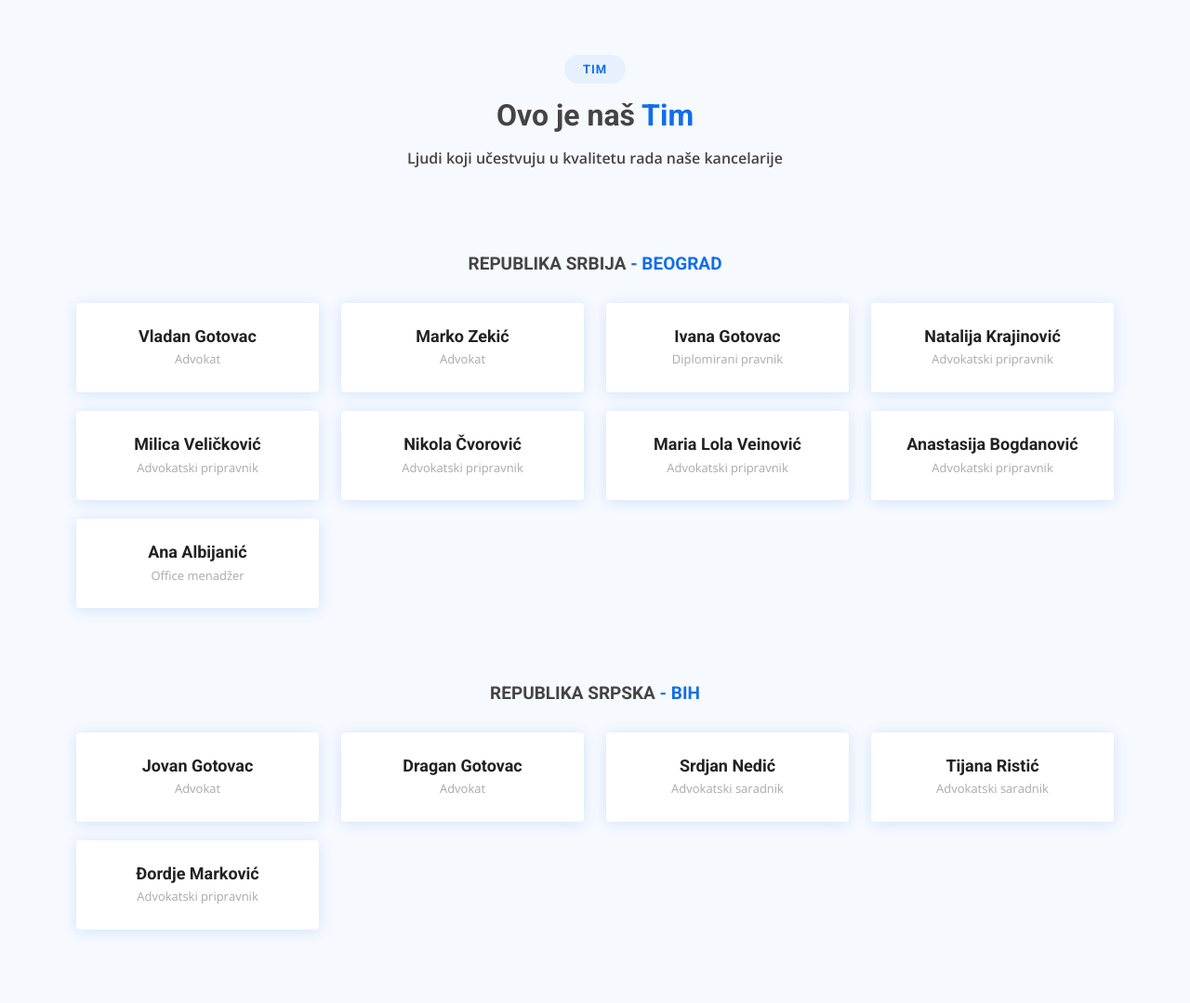
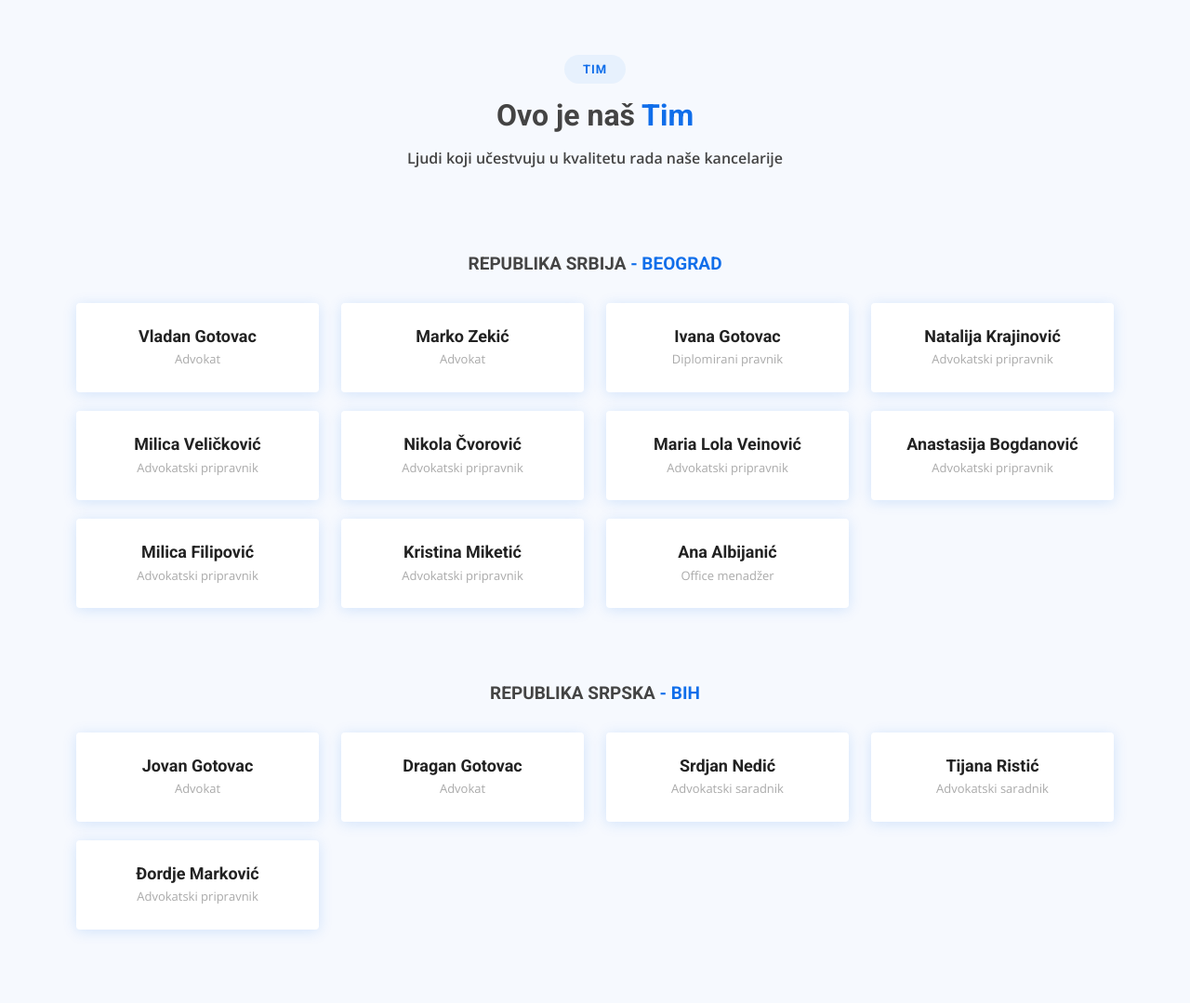
Before and after one commit to vucina99/gotoav-website, a PHP site: page / in a window 1280 px wide. Shown: the part 5251-6330 px from the top of the page at 93% size. Run offline with PHP 8.4, Linux system fonts and the light colour scheme.

Commit message:
add empl

```diff
--- a/index.php
+++ b/index.php
@@ -540,6 +540,17 @@
                         <i class="bi bi-arrow-90deg-right text-primary"></i> &nbsp; <span class="text-primary"> Advokatski pripravnik Anastasija Bogdanović  </span>
                         je na stručnoj praksi u advokatskoj kancelariji od marta 2024. godine. Diplomirala je u
                         novembru 2023. godine na Pravnom fakultetu Univerziteta u Beogradu.
+                    </p><br>
+
+                    <p>
+                        <i class="bi bi-arrow-90deg-right text-primary"></i> &nbsp; <span class="text-primary"> Advokatski pripravnik Milica Filipović  </span>
+                        je na stručnoj praksi u advokatskoj kancelariji od juna 2024. godine. Diplomirala je u
+                        aprilu 2024. godine na Pravnom fakultetu Univerziteta u Beogradu.
+                    </p><br>
+                    <p>
+                        <i class="bi bi-arrow-90deg-right text-primary"></i> &nbsp; <span class="text-primary"> Advokatski pripravnik Kristina Miketić  </span>
+                        je na stručnoj praksi u advokatskoj kancelariji od oktobra 2024. godine. Diplomirala je u
+                        junu 2024. godine na Pravnom fakultetu Univerziteta u Beogradu.
                     </p><br>
 
                     <p>
@@ -1271,6 +1282,25 @@
                     </div>
                 </div>
 
+                <div class="col-lg-3 col-md-6 d-flex align-items-stretch" data-aos="fade-up" data-aos-delay="100">
+                    <div class="member w-100">
+
+                        <div class="member-info  text-center">
+                            <h4>Milica Filipović</h4>
+                            <span>Advokatski pripravnik</span>
+                        </div>
+                    </div>
+                </div>
+
+                <div class="col-lg-3 col-md-6 d-flex align-items-stretch" data-aos="fade-up" data-aos-delay="100">
+                    <div class="member w-100">
+
+                        <div class="member-info  text-center">
+                            <h4>Kristina Miketić</h4>
+                            <span>Advokatski pripravnik</span>
+                        </div>
+                    </div>
+                </div>
 
                 <div class="col-lg-3 col-md-6 d-flex align-items-stretch" data-aos="fade-up" data-aos-delay="400">
                     <div class="member w-100">
```
